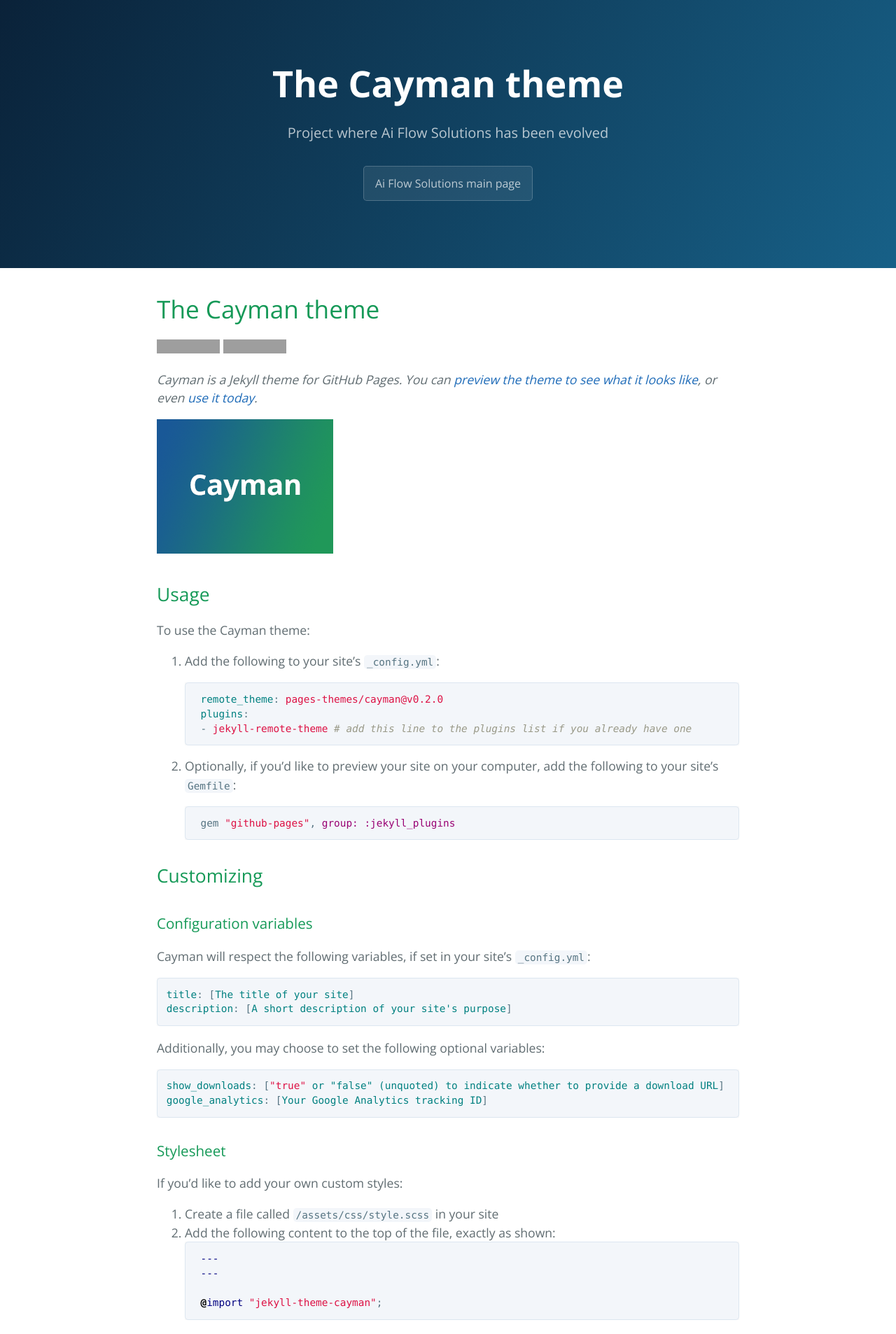
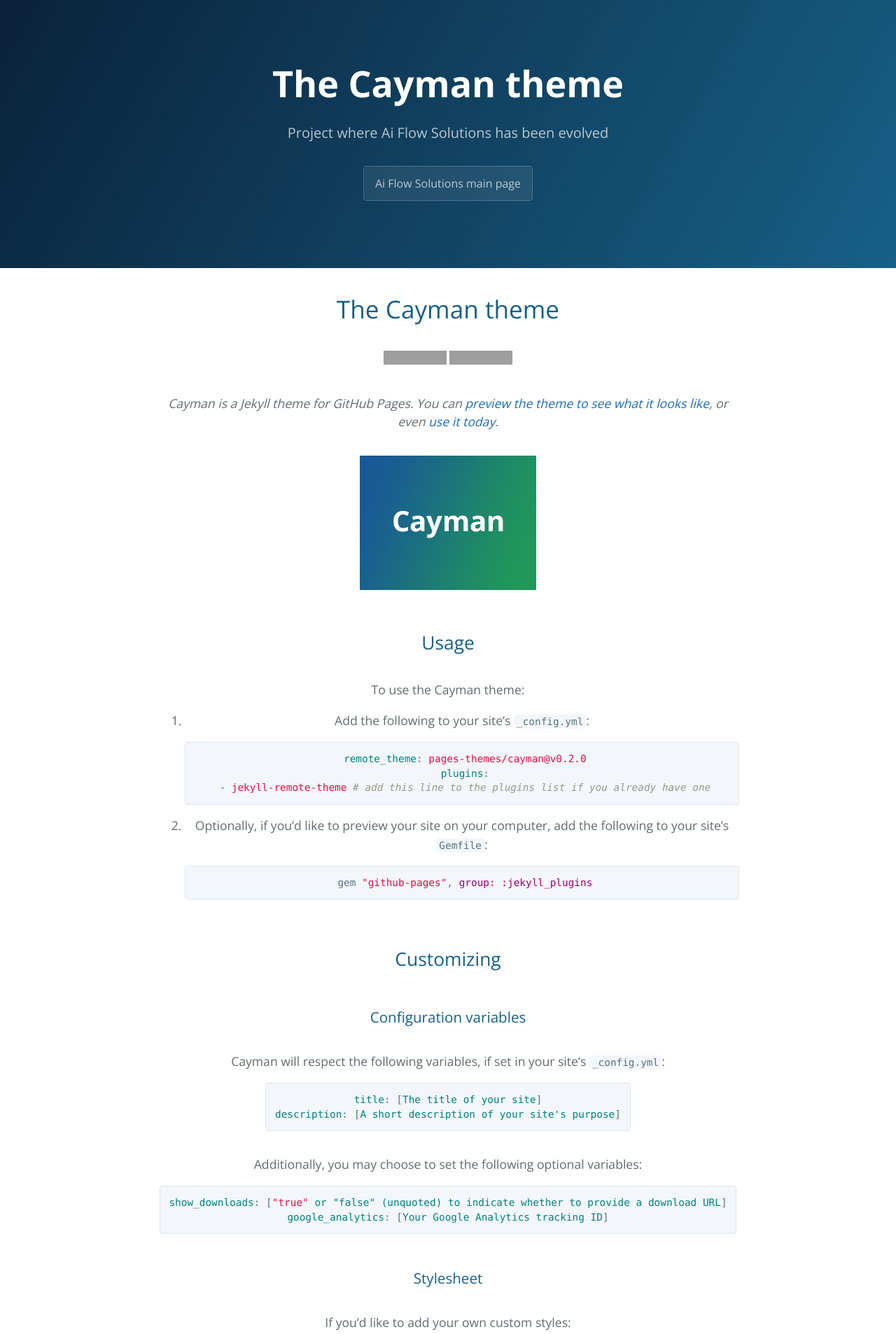
Before and after one commit to AiFlowSolutions/site-demos, a Jekyll site: the page built from README copy.md, in a window 1280 px wide. Shown: the top 1906 px of the page at 70% size. Built offline with Jekyll 4.4.1, drawn with Linux system fonts in a browser that asks for light colours; our own code applies the rules of GitHub Pages for plain Markdown files; grey boxes are pictures that could not be loaded.

Commit message:
change h1 colors

```diff
--- a/assets/css/style.scss
+++ b/assets/css/style.scss
@@ -9,3 +9,18 @@
     background-color:#159957;
     background-image:linear-gradient(120deg, #0A2239, #176087)
   }
+.main-content{
+  text-align: center; /* Center text */
+  display: flex;
+  flex-direction: column;
+  align-items: center; /* Center items in the flex container */
+  justify-content: center; /* Center container */
+  min-height: 100vh; /* Full screen height */
+  margin: 0 auto;}
+
+.main-content h1, .main-content h2, .main-content h3, .main-content h4, .main-content h5, .main-content h6 {
+    margin-top: 2rem;
+    margin-bottom: 1rem;
+    font-weight: normal;
+    color: #176087;
+  }
```
